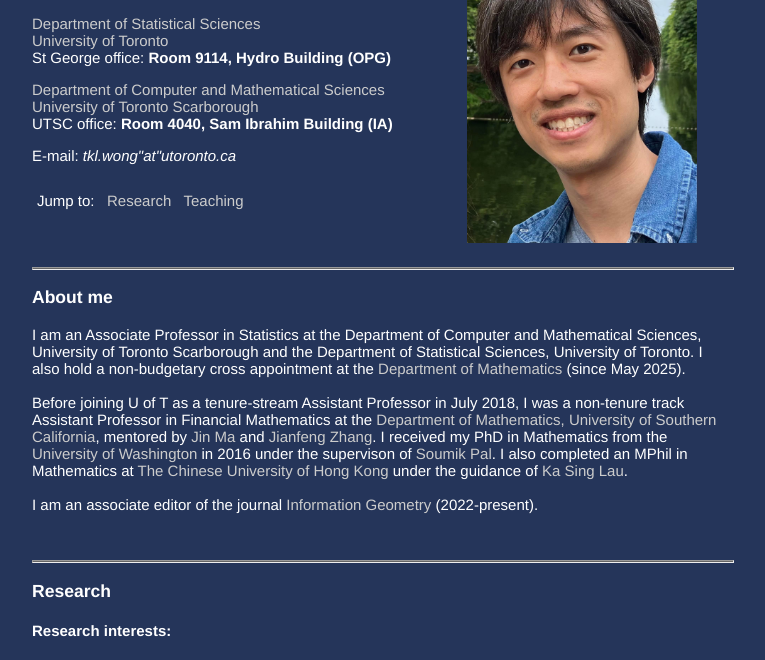
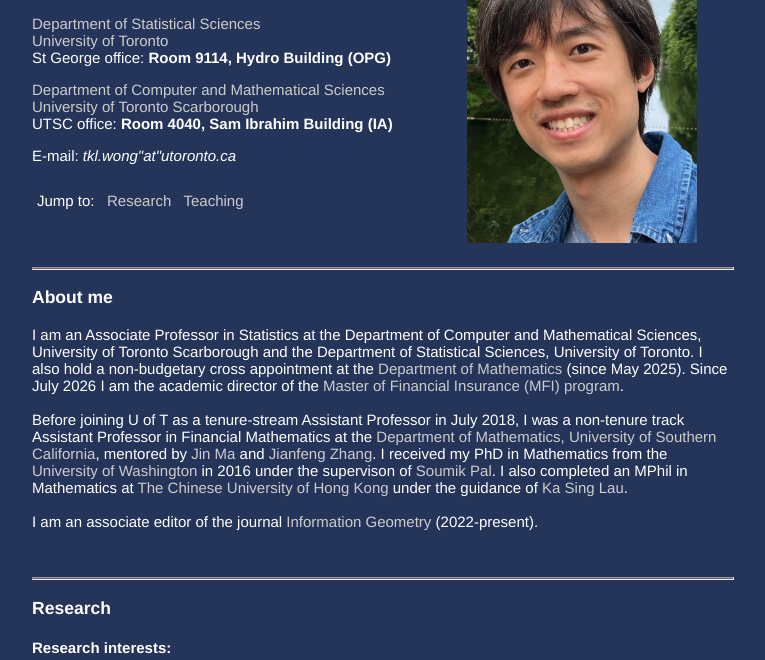
Before and after one commit to tkl-wong/tkl-wong.github.io, a plain HTML site: page index.html in a window 1280 px wide. Shown: the part 128-788 px from the top of the page, without its empty margins (258-1023 px from the left). Drawn offline with nearby package versions, Linux system fonts and the light colour scheme; some packages are replaced by stand-ins of ours; some icons are missing.

Commit message:
Update index.html

```diff
--- a/index.html
+++ b/index.html
@@ -150,7 +150,8 @@ Jump to: &nbsp <a href = "#research">Research</a> &nbsp <a href = "#teaching">Te
 <h3>About me</h3>
 I am an Associate Professor in Statistics at the Department of Computer and Mathematical Sciences,
 University of Toronto Scarborough and the Department of Statistical Sciences, University of Toronto. I also
-hold a non-budgetary cross appointment at the <a href = "https://www.mathematics.utoronto.ca/">Department of Mathematics</a> (since May 2025).<BR><BR>
+hold a non-budgetary cross appointment at the <a href = "https://www.mathematics.utoronto.ca/">Department of Mathematics</a> (since May 2025).
+Since July 2026 I am the academic director of the <a href = "https://www.statistics.utoronto.ca/MFI">Master of Financial Insurance (MFI) program</a>. <BR><BR>
 
 Before joining U of T as a tenure-stream Assistant Professor in July 2018, I was a non-tenure track Assistant Professor in Financial Mathematics at
 the <a href = "https://dornsife.usc.edu/mathematics">Department of Mathematics, University of Southern California</a>, mentored
```
